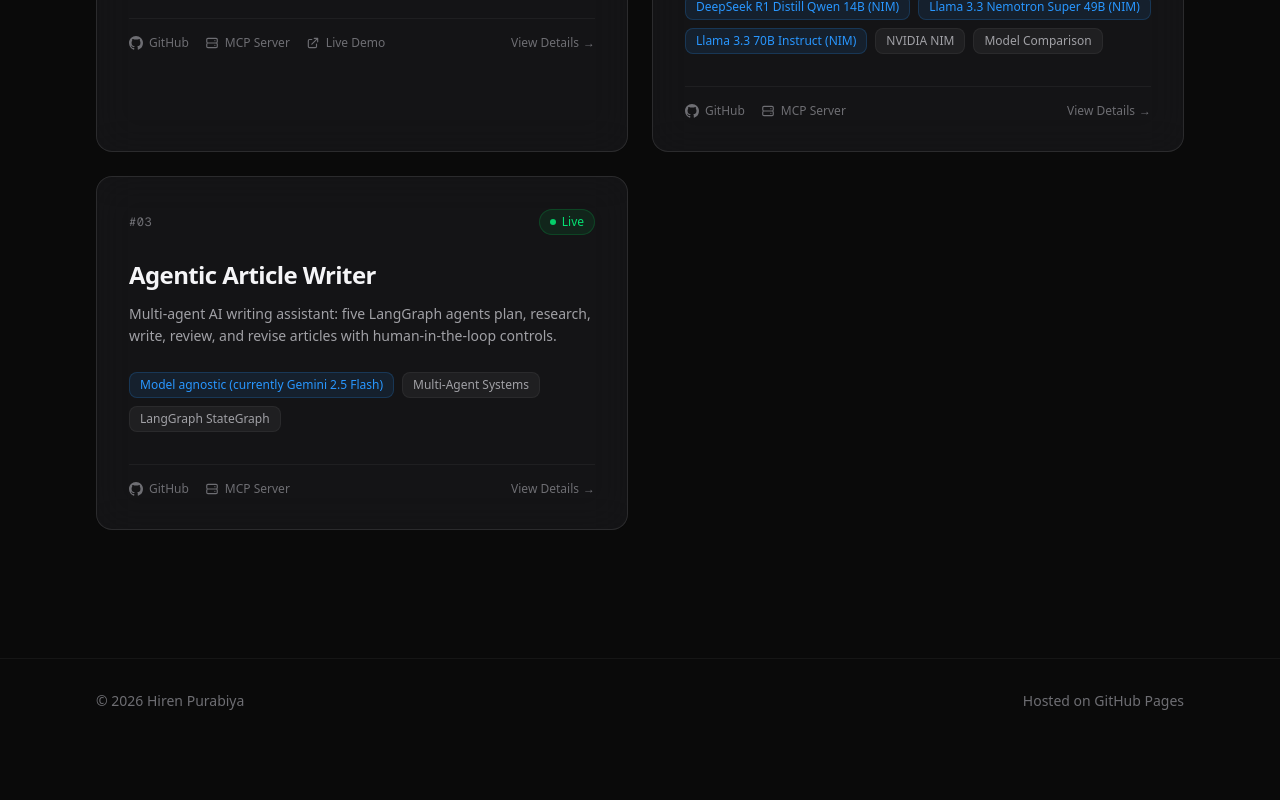
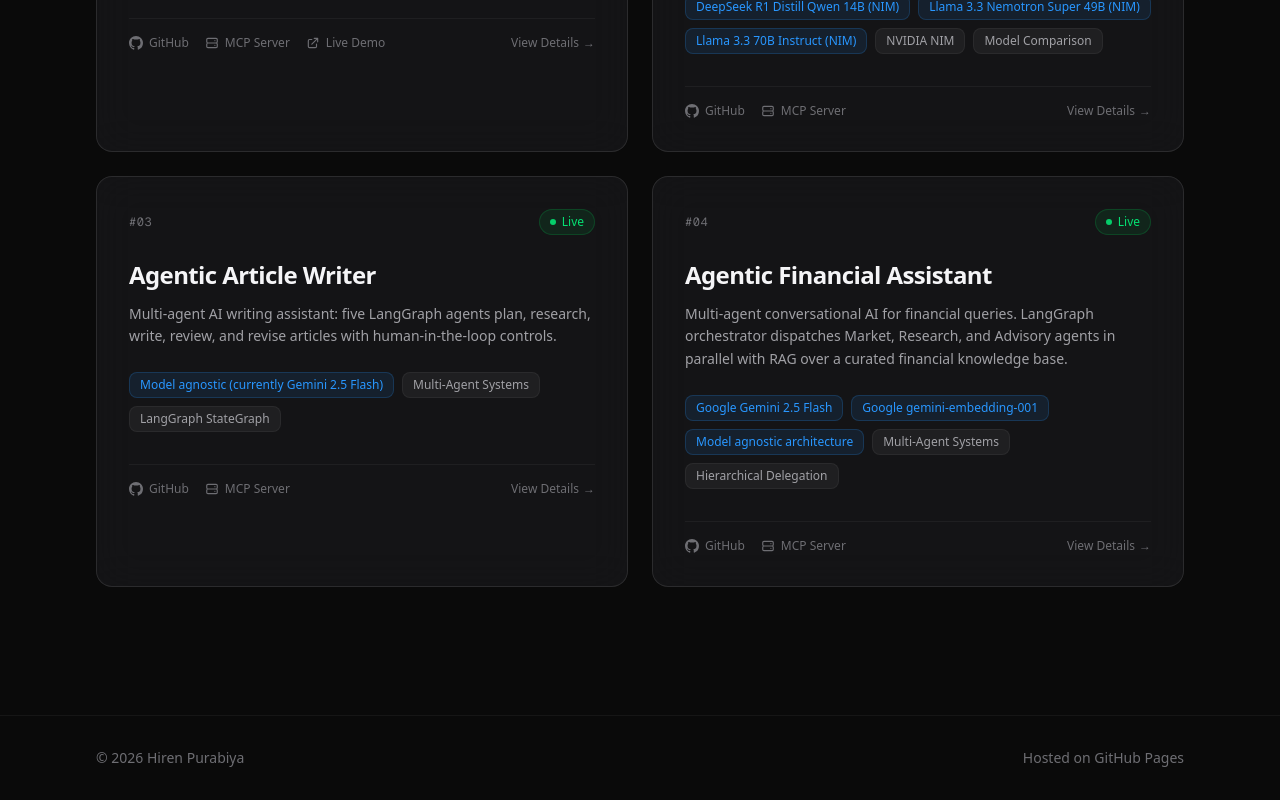
Before and after one commit to hirenpurabiya/ai-portfolio, a Next.js app in the folder site/: page / in a window 1280 px wide. Shown: the part 905-1705 px from the top of the page. Before the commit the page ends 1648 px from the top, so only its background shows below. Built offline with nearby package versions, Linux system fonts and the light colour scheme.

Commit message:
Add Agentic Financial Assistant as project 04

```diff
--- a/site/src/data/projects.ts
+++ b/site/src/data/projects.ts
@@ -182,4 +182,60 @@
       "Deployed on Hugging Face Spaces with Gradio",
     ],
   },
+  {
+    id: "agentic-financial-assistant",
+    number: "04",
+    title: "Agentic Financial Assistant",
+    tagline:
+      "Multi-agent conversational AI for financial queries. LangGraph orchestrator dispatches Market, Research, and Advisory agents in parallel with RAG over a curated financial knowledge base.",
+    description:
+      "A conversational multi-agent system built on LangGraph. The Orchestrator classifies every query with Pydantic structured output and dispatches zero or more specialized agents in parallel via Send(). The Market Agent pulls live stock data from yfinance, the Research Agent queries live web news via Tavily, and the Advisory Agent runs RAG over a curated financial education corpus in ChromaDB. The Synthesizer merges parallel outputs into a single coherent answer. MemorySaver checkpoints keep conversation state per thread. Every piece of data is real: zero synthetic content, zero fake portfolios.",
+    status: "live",
+    github: "https://github.com/hirenpurabiya/agentic-financial-assistant",
+    huggingface: "https://huggingface.co/spaces/hirenpurabiya/agentic-financial-assistant",
+    techStack: [
+      "Python",
+      "LangGraph",
+      "LangChain",
+      "ChromaDB",
+      "Google Gemini",
+      "yfinance",
+      "Tavily",
+      "Gradio",
+      "Pydantic",
+      "Hugging Face Spaces",
+    ],
+    aiConcepts: [
+      "Multi-Agent Systems",
+      "Hierarchical Delegation",
+      "Parallel Agent Execution (Send)",
+      "RAG (Retrieval Augmented Generation)",
+      "Vector Embeddings",
+      "Tool Calling",
+      "Structured Output",
+      "Conversation Memory",
+    ],
+    llms: ["Google Gemini 2.5 Flash", "Google gemini-embedding-001", "Model agnostic architecture"],
+    architecture: `flowchart TD
+    U[User Query] --> O{Orchestrator}
+    O -. Send .-> M[Market Agent - yfinance]
+    O -. Send .-> R[Research Agent - Tavily]
+    O -. Send .-> A[Advisory Agent - ChromaDB RAG]
+    M --> S{Synthesizer}
+    R --> S
+    A --> S
+    S --> F[Final Answer]`,
+    architectureImage: "/ai-portfolio/images/projects/agentic-financial-assistant-graph.png",
+    highlights: [
+      "Hierarchical delegation: Orchestrator classifies queries and routes to specialized agents",
+      "Parallel agent execution via LangGraph Send() for queries that need multiple agents",
+      "RAG over 16 curated financial education entries embedded with Google gemini-embedding-001 in ChromaDB",
+      "All data is real: live stock prices via yfinance, live web news via Tavily, curated educational corpus we authored",
+      "Structured output via Pydantic models for deterministic query routing",
+      "Tool calling: each agent decides which tools to invoke at runtime",
+      "Conversation memory via MemorySaver checkpointing per thread",
+      "Model agnostic architecture: swap the LLM and embedding wrappers to use OpenAI, Anthropic, or AWS Bedrock",
+      "Deployed on Hugging Face Spaces with Gradio",
+    ],
+  },
 ];
```
Also changed, not shown: site/public/images/projects/agentic-financial-assistant-graph.png (added).
